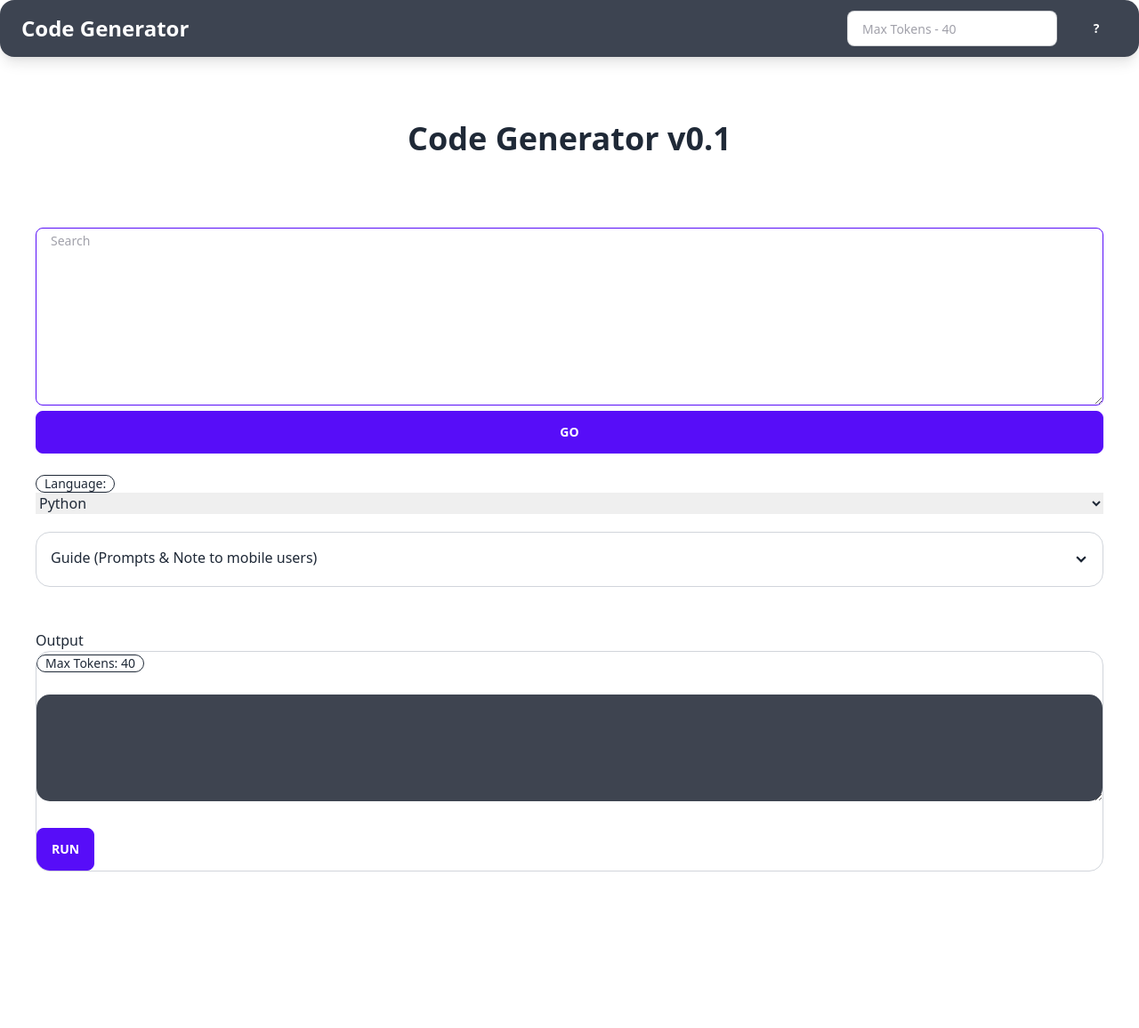
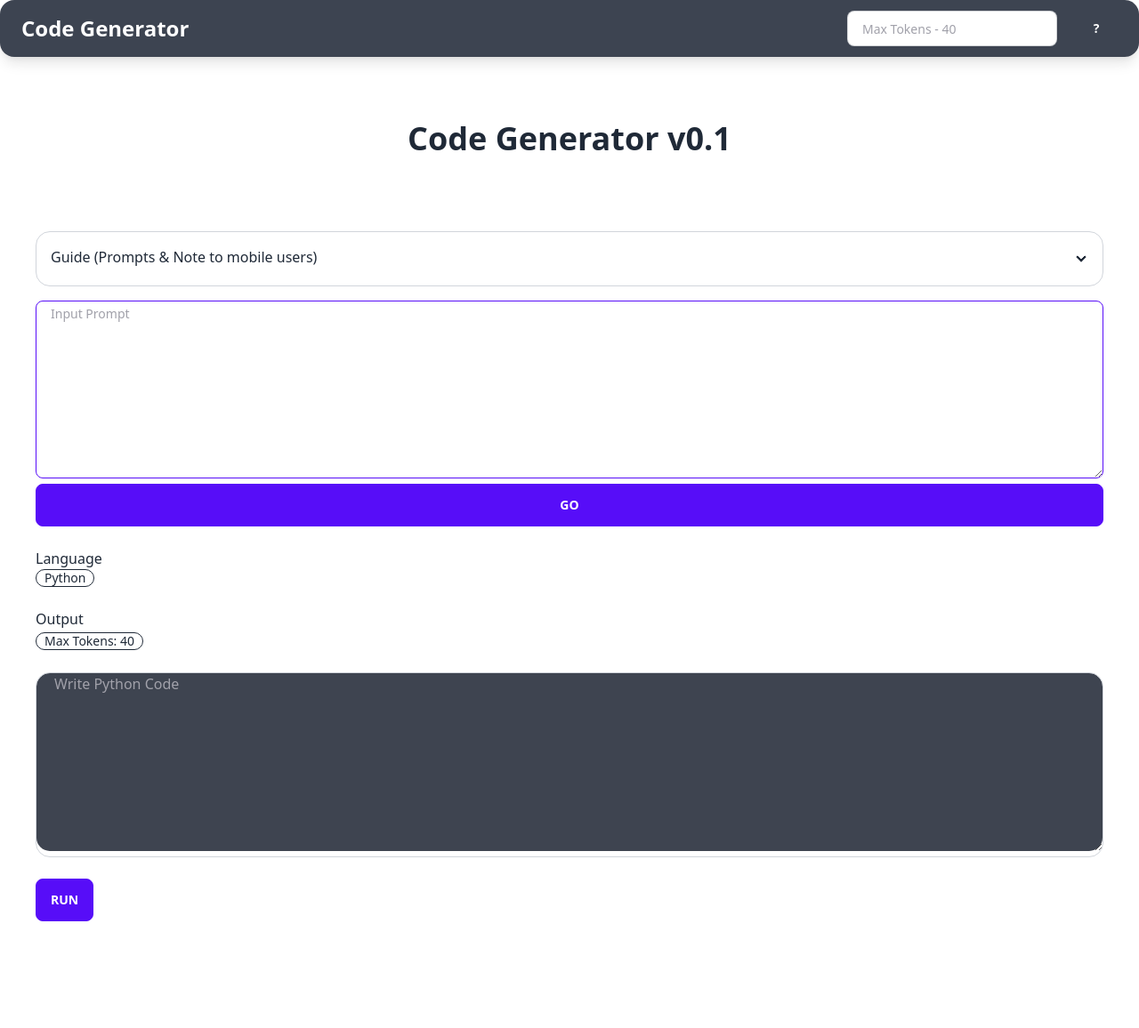
Before and after one commit to GPT-3-Website-Develop/Autographer-website, a Flask app: page /test in a window 1280 px wide. Shown: the whole page at 89% size. Before the commit the page ends 980 px from the top, so only its background shows below. Run offline with Flask 2, Linux system fonts and the light colour scheme; some libraries are stand-ins or nearby versions.

Commit message:
Fix input box

```diff
--- a/app.py
+++ b/app.py
@@ -52,7 +52,7 @@ def test():
         # 40 0.09 1.0 Divide A by B stored in a variable result
         print(maxTokens, temperature, probability, prompt)
 
-        openai.api_key = "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"
+        openai.api_key = "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"
 
         # promptFormatted = "import pandas as pd\nimport matplotlib.pyplot as plt\nfrom pyodide.http import open_url\ndf = pd.read_csv(open_url(\"https://raw.githubusercontent.com/GPT-3-Website-Develop/Autographer-website/master/templates/weather.csv\"))\n\n\"\"\"\n"
         promptFormatted = ("\"\"\"\n" + prompt + "\n\"\"\"\n")
@@ -92,8 +92,9 @@ def test():
         temperature = 0.09
         probability = 1.0
         resultToDisplay = ""
+        prompt = ""
 
-    return render_template("index.html", outputColour = outputColour, maxTokens = maxTokens, temperature = temperature, probability = probability, response = "\n" + resultToDisplay, display="")
+    return render_template("index.html", outputColour = outputColour, maxTokens = maxTokens, temperature = temperature, probability = probability, response = "\n" + resultToDisplay, display="", inputBoxText=prompt.strip())
 
 @app.route("/home",methods=["POST","GET"])
 def home():
@@ -107,9 +108,12 @@ def output():
 @app.route("/copy",methods = ["POST", "GET"])
 def copy():
     code = request.form.get("code")
+    inputBox = request.form.get("inputBox")
     print("code: ", code)
     if (not code):
         code = ""
+    if (not inputBox):
+        inputBox = ""
     code = code.replace("<code contenteditable=\"true\" name=\"code\" class=\"px-5 justify-start justify-self-start\">","")
     code = code.replace("</code><br>","")
     code = code.replace("<div>","")
@@ -128,7 +132,7 @@ def copy():
     file.close()
     s=subprocess.getoutput("python3 file.py "+str(arg))
     l=s.split('\n')
-    return render_template('index.html', outputColour = "bg-primary", maxTokens = 40, temperature = 1.0, probability = 1.0, response = "", display=l)
+    return render_template('index.html', outputColour = "bg-primary", maxTokens = 40, temperature = 1.0, probability = 1.0, response = code, display=l, inputBoxText=inputBox)
 
 if __name__ == "__main__":  # Makes sure this is the main process
 	app.run( # Starts the site
--- a/file.py
+++ b/file.py
@@ -1,5 +1 @@
-
-def divide(A, B, result):
-    if B == 0:
-        print("hi")
-divide(2,0,0)
+print("hi")
--- a/templates/index.html
+++ b/templates/index.html
@@ -76,24 +76,7 @@
         <div class="container mx-auto px-10 md:px-30 lg:40">
             <!-- Title-->
             <h1 class="text-center text-2xl font-semibold p-8 md:p-16 lg:text-4xl 2xl:text-5xl">Code Generator v0.1</h1>
-            <!-- Form -->
-            <div class="form-control">
-                <label class="label">
-                    <span class="label-text text-xl"></span> <!-- Label if needed-->
-                </label>
-                <div class="relative">
-                <textarea type="text" placeholder="Search" style="height: 200px" class="w-full h-40 pr-16 input input-primary input-bordered" name="search"></textarea>
-                </div>
-                <button class="rounded-l-none btn btn-primary" onclick="this.className='rounded-l-none btn btn-warning'">GO</button>
-                <br>
-                <span class="badge badge-outline" for="cars">Language:</span>
-                <select name="language" id="language">
-                    <option value="python">Python</option>
-                    <!-- <option value="javascript">JavaScript</option> -->
-                </select>
-            </div>
-
-        <!-- Guide -->
+            <!-- Guide -->
             <div tabindex="0" class="collapse w-auto border rounded-box border-base-300 collapse-arrow mt-5">
                 <div class="collapse-title text-s font-normal">
                 Guide (Prompts & Note to mobile users)
@@ -109,10 +92,28 @@
                     <p>Divide A by B and store it in result <br>Generate the sine values from 0 to 1. <br>Convert input from Celcius to Farenheit <br>Perform a google search of what the user wants and print the top result <br>Print what part of the day is going on right now <br>Make a password generator <br></p>
                 </div>
             </div>
+            <!-- Form -->
+            <div class="form-control">
+                <label class="label">
+                    <span class="label-text text-xl"></span> <!-- Label if needed-->
+                </label>
+                <div class="relative">
+                <textarea type="text" placeholder="Input Prompt" style="height: 200px" class="w-full h-40 input input-primary input-bordered" name="search">{{inputBoxText}}</textarea>
+                </div>
+                <button class="rounded-l-none btn btn-primary" onclick="this.className='rounded-l-none btn btn-warning'">GO</button>
+                <br>
+                <div class="text-s font-normal">
+                    Language
+                    <!-- <progress class="progress progress-primary" value="0" max="100"></progress> -->
+                </div>
+                <span class="badge badge-outline" for="cars">Python</span>
+                <!-- <select name="language" id="language"> -->
+                    <!-- <option value="python">Python</option> -->
+                    <!-- <option value="javascript">JavaScript</option> -->
+                <!-- </select> -->
+            </div>
         </div>
     </form>
-
-    <br>
     <br>
     <div class="container mx-auto px-10 md:px-30 lg:40">
     <!-- Output add class bg-primary when has output -->
@@ -121,21 +122,20 @@
             <!-- <progress class="progress progress-primary" value="0" max="100"></progress> -->
         </div>
         <form action="{{url_for('copy')}}" method="post" onsubmit="getContent()">
-        <div tabindex="0" class="collapse w-auto border rounded-box border-base-300 collapse-arrow">
-            <div>
                 <p>
                     <!-- Your input values were (they default if not entered correctly): <br> -->
                     <span class="badge badge-outline">Max Tokens: {{ maxTokens }}</span> <br>
                     <!-- <span class="badge badge-outline">Temperature: {{ temperature }}</span> <br>
                     <span class="badge badge-outline">Probability: {{ probability }}</span> <br> -->
                 </p> <br>
+                <div tabindex="0" class="collapse w-auto border rounded-box border-base-300 collapse-arrow">
+
+                <div>
 
                 {% if response != false %}
                     {% block content %}
 
-                    <textarea id="my-content" style="background: #3E4450; color: #FFFFFF; border-radius: 15px; width: 100%" name="code" class="px-5" rows="5" cols="60" name="text" placeholder="Enter text">
-                        {{response}}
-                    </textarea>
+                    <textarea id="my-content" style="background: #3E4450; color: #FFFFFF; border-radius: 15px; width: 100%; height: 200px;" name="code" class="px-5" rows="5" cols="60" name="text" placeholder="Write Python Code">{{response}}</textarea>
                         <!-- <div contenteditable="true" value="code" id="my-content" class="mockup-code text-left">
                             {% for codee in response %}
                                 <code contenteditable="true" name="code" class="px-5 justify-start justify-self-start" >
@@ -146,14 +146,15 @@
 
                     {% endblock content %}
                 {% endif %}
-                <br>
-                <br>
                 <!-- <input type="button" onclick="myMethod2()" value="myMethod2"/> -->
                 <!-- <a id="save-button" class="btn">Save</a> -->
-                <button  type="submit" class="rounded-l-none btn btn-primary" onclick="this.className='rounded-l-none btn btn-warning'">Run</button>
             </div>
         </div>
-         </form>
+        <br>
+        <textarea name="inputBox" style="display:none;">{{inputBoxText}}</textarea>
+        <textarea name="result" style="display:none;"></textarea>
+        <button type="submit" class="rounded-l-none btn btn-primary" onclick="this.className='rounded-l-none btn btn-warning'">Run</button>
+        </form>
 
             <!-- <textarea id="my-textarea" name="my-textarea" style="display:none"></textarea> -->
 
@@ -170,6 +171,9 @@
             {%endfor%}
         </p>
     </div>
+    <br>
+    <br>
+    <br>
         <!-- {% if response != false %}
             {% block content2 %}
                 {% for codee in response %}
```
